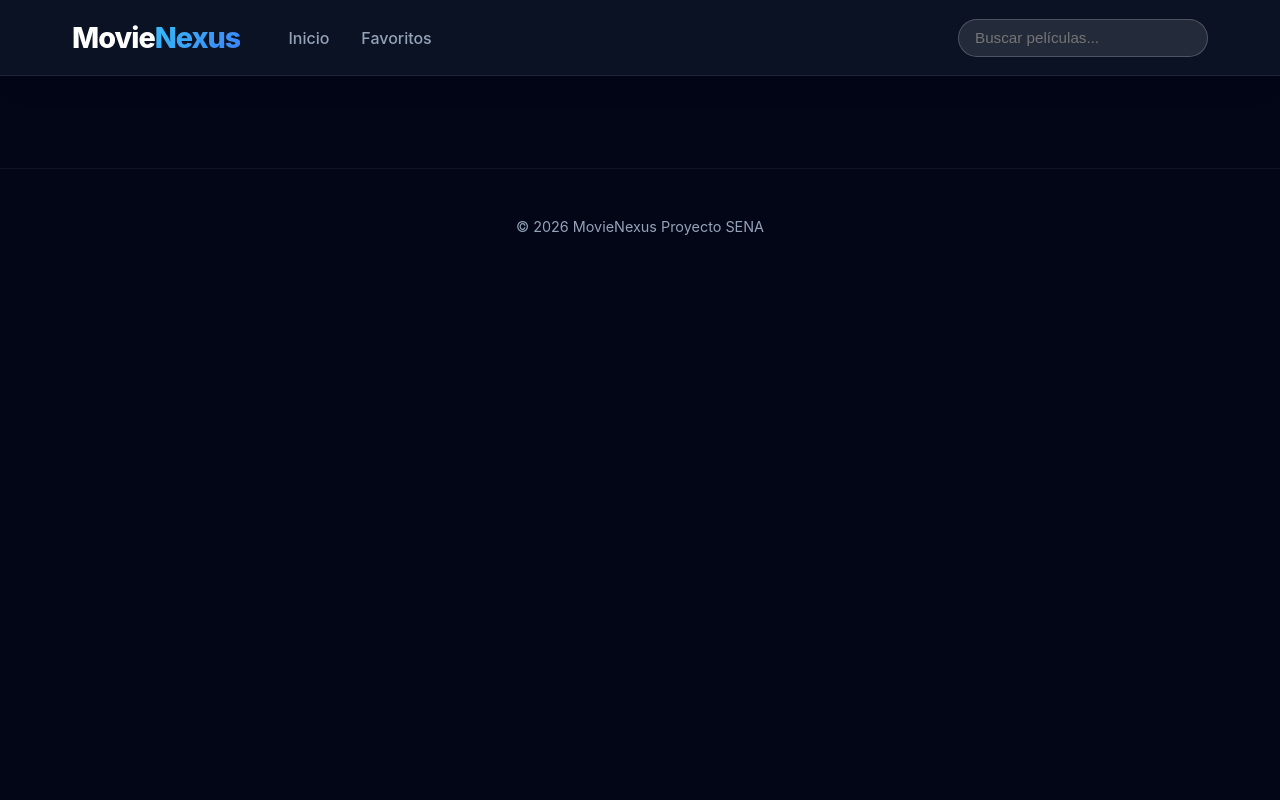
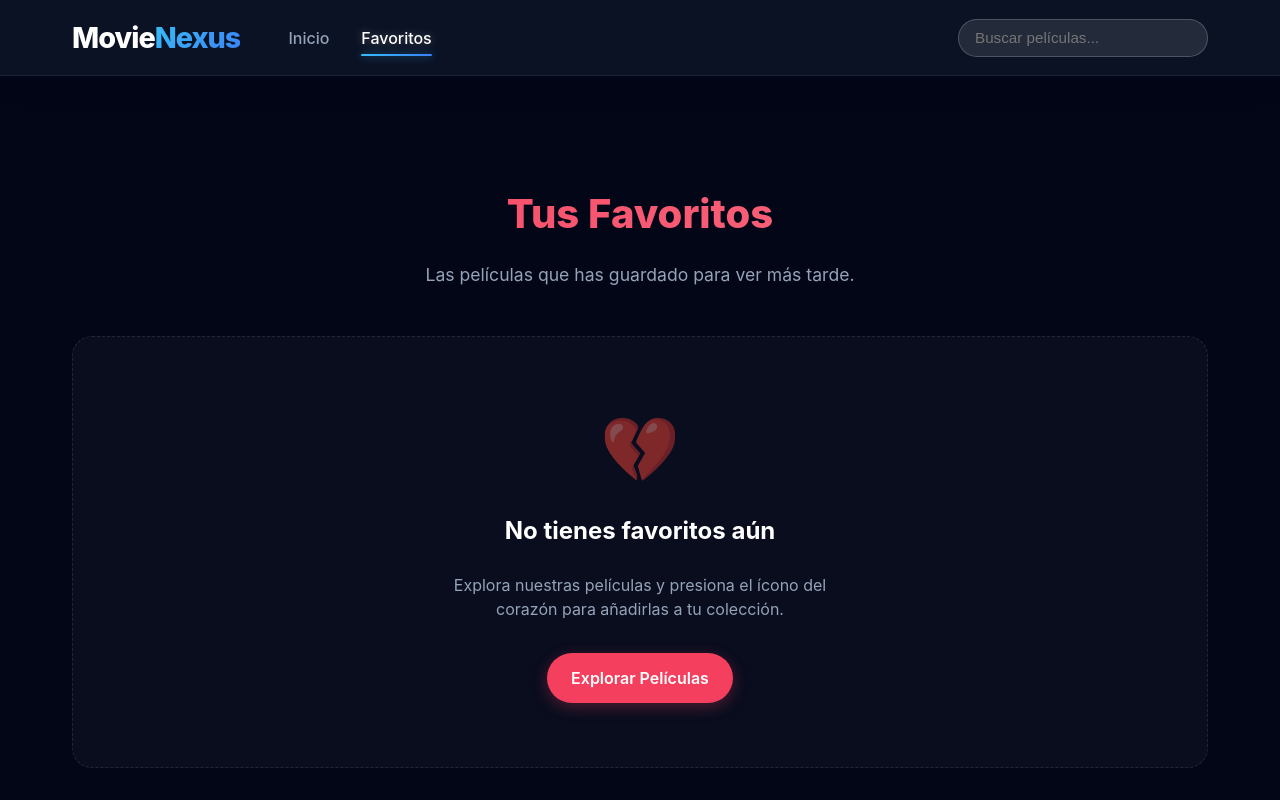
Before and after one commit to Diegosoprano777/MovieNexus, an Angular app: page /favorites in a window 1280 px wide. Before the commit this address led to /. Shown: the top 800 px of the page. Built offline with nearby package versions, Linux system fonts and the light colour scheme.

Commit message:
feat: implementar sistema de favoritos con signals y localstorage

```diff
--- a/src/app/app.routes.ts
+++ b/src/app/app.routes.ts
@@ -8,5 +8,9 @@ export const routes: Routes = [
   {
     path: 'movie/:id',
     loadComponent: () => import('./features/movie-details/movie-details').then(m => m.MovieDetails)
+  },
+  {
+    path: 'favorites',
+    loadComponent: () => import('./features/favorites/favorites').then(m => m.FavoritesComponent)
   }
 ];
--- /dev/null
+++ b/src/app/core/services/favorites.service.ts
@@ -0,0 +1,54 @@
+import { Injectable, signal, effect, PLATFORM_ID, inject } from '@angular/core';
+import { isPlatformBrowser } from '@angular/common';
+import { Movie } from '../models/movie.model';
+
+@Injectable({
+  providedIn: 'root'
+})
+export class FavoritesService {
+  private platformId = inject(PLATFORM_ID);
+
+  // Nuestra Signal que guarda la lista de películas
+  public favorites = signal<Movie[]>(this.loadFavorites());
+
+  constructor() {
+    // Cada vez que cambie la signal, la guardamos en localStorage automáticamente
+    effect(() => {
+      if (isPlatformBrowser(this.platformId)) {
+        localStorage.setItem('movie_favorites', JSON.stringify(this.favorites()));
+      }
+    });
+  }
+
+  // Cargar favoritos del local storage al iniciar
+  private loadFavorites(): Movie[] {
+    if (isPlatformBrowser(this.platformId)) {
+      const stored = localStorage.getItem('movie_favorites');
+      if (stored) {
+        try {
+          return JSON.parse(stored);
+        } catch (e) {
+          return [];
+        }
+      }
+    }
+    return [];
+  }
+
+  // Comprobar si una película es favorita
+  isFavorite(movieId: number): boolean {
+    return this.favorites().some(m => m.id === movieId);
+  }
+
+  // Agregar o quitar de favoritos
+  toggleFavorite(movie: Movie): void {
+    const currentFavs = this.favorites();
+    if (this.isFavorite(movie.id)) {
+      // Eliminar
+      this.favorites.set(currentFavs.filter(m => m.id !== movie.id));
+    } else {
+      // Agregar
+      this.favorites.set([...currentFavs, movie]);
+    }
+  }
+}
--- /dev/null
+++ b/src/app/features/favorites/favorites.css
@@ -0,0 +1,83 @@
+.favorites-container {
+  max-width: 1200px;
+  margin: 0 auto;
+  padding: 3rem 2rem;
+  min-height: 80vh;
+}
+
+.header-section {
+  margin-bottom: 3rem;
+  text-align: center;
+}
+
+.page-title {
+  font-size: 2.5rem;
+  font-weight: 800;
+  color: white;
+  margin-bottom: 0.5rem;
+  background: linear-gradient(135deg, #f43f5e 0%, #fb7185 100%);
+  -webkit-background-clip: text;
+  -webkit-text-fill-color: transparent;
+}
+
+.page-subtitle {
+  color: #94a3b8;
+  font-size: 1.1rem;
+}
+
+/* Empty State */
+.empty-state {
+  display: flex;
+  flex-direction: column;
+  align-items: center;
+  justify-content: center;
+  padding: 4rem 2rem;
+  background: rgba(255, 255, 255, 0.03);
+  border-radius: 20px;
+  border: 1px dashed rgba(255, 255, 255, 0.1);
+  text-align: center;
+  margin-top: 2rem;
+}
+
+.empty-icon {
+  font-size: 4rem;
+  margin-bottom: 1rem;
+  opacity: 0.5;
+}
+
+.empty-state h2 {
+  color: white;
+  font-size: 1.5rem;
+  margin-bottom: 0.5rem;
+}
+
+.empty-state p {
+  color: #94a3b8;
+  max-width: 400px;
+  margin-bottom: 2rem;
+}
+
+.explore-btn {
+  background: #f43f5e;
+  color: white;
+  padding: 0.8rem 1.5rem;
+  border-radius: 30px;
+  text-decoration: none;
+  font-weight: 600;
+  transition: all 0.3s ease;
+  box-shadow: 0 4px 15px rgba(244, 63, 94, 0.3);
+}
+
+.explore-btn:hover {
+  background: #e11d48;
+  transform: translateY(-2px);
+  box-shadow: 0 6px 20px rgba(244, 63, 94, 0.4);
+}
+
+/* Grid de Películas */
+.movies-grid {
+  display: grid;
+  grid-template-columns: repeat(auto-fill, minmax(200px, 1fr));
+  gap: 2rem;
+  justify-content: center;
+}
--- /dev/null
+++ b/src/app/features/favorites/favorites.html
@@ -0,0 +1,21 @@
+<div class="favorites-container">
+  <div class="header-section">
+    <h1 class="page-title">Tus Favoritos</h1>
+    <p class="page-subtitle">Las películas que has guardado para ver más tarde.</p>
+  </div>
+
+  @if (favorites().length === 0) {
+    <div class="empty-state">
+      <div class="empty-icon">💔</div>
+      <h2>No tienes favoritos aún</h2>
+      <p>Explora nuestras películas y presiona el ícono del corazón para añadirlas a tu colección.</p>
+      <a routerLink="/" class="explore-btn">Explorar Películas</a>
+    </div>
+  } @else {
+    <div class="movies-grid">
+      @for (movie of favorites(); track movie.id) {
+        <app-movie-card [movie]="movie"></app-movie-card>
+      }
+    </div>
+  }
+</div>
--- /dev/null
+++ b/src/app/features/favorites/favorites.ts
@@ -0,0 +1,19 @@
+import { Component, inject } from '@angular/core';
+import { CommonModule } from '@angular/common';
+import { RouterModule } from '@angular/router';
+import { MovieCard } from '../../shared/components/movie-card/movie-card';
+import { FavoritesService } from '../../core/services/favorites.service';
+
+@Component({
+  selector: 'app-favorites',
+  standalone: true,
+  imports: [CommonModule, RouterModule, MovieCard],
+  templateUrl: './favorites.html',
+  styleUrl: './favorites.css'
+})
+export class FavoritesComponent {
+  private favoritesService = inject(FavoritesService);
+
+  // Exponemos la signal a la plantilla
+  favorites = this.favoritesService.favorites;
+}
--- a/src/app/shared/components/movie-card/movie-card.css
+++ b/src/app/shared/components/movie-card/movie-card.css
@@ -1,7 +1,8 @@
 .movie-card {
   position: relative;
   width: 200px;
-  flex: 0 0 auto; /* Importante para que no se aplasten en el scroll horizontal */
+  flex: 0 0 auto;
+  /* Importante para que no se aplasten en el scroll horizontal */
   border-radius: 12px;
   overflow: hidden;
   transition: transform 0.3s ease, box-shadow 0.3s ease;
@@ -10,13 +11,15 @@
 }
 
 .movie-card:hover {
-  transform: scale(1.05); /* Efecto zoom al pasar el mouse */
+  transform: scale(1.05);
+  /* Efecto zoom al pasar el mouse */
   z-index: 10;
   box-shadow: 0 10px 20px rgba(0, 0, 0, 0.5);
 }
 
 .card-image-container {
-  aspect-ratio: 2 / 3; /* Proporción clásica de un póster de cine */
+  aspect-ratio: 2 / 3;
+  /* Proporción clásica de un póster de cine */
   width: 100%;
 }
 
@@ -33,9 +36,10 @@
   left: 0;
   right: 0;
   padding: 1rem;
-  background: linear-gradient(to top, rgba(0,0,0,0.9) 0%, transparent 100%);
+  background: linear-gradient(to top, rgba(0, 0, 0, 0.9) 0%, transparent 100%);
   color: white;
-  opacity: 0; /* Oculto por defecto */
+  opacity: 0;
+  /* Oculto por defecto */
   transition: opacity 0.3s ease;
 }
 
@@ -49,7 +53,8 @@
   margin-bottom: 0.25rem;
   white-space: nowrap;
   overflow: hidden;
-  text-overflow: ellipsis; /* Pone "..." si el texto es muy largo para caber */
+  text-overflow: ellipsis;
+  /* Pone "..." si el texto es muy largo para caber */
 }
 
 .movie-rating {
@@ -60,3 +65,58 @@
   font-weight: 600;
   color: #fbbf24;
 }
+
+.favorite-btn {
+  position: absolute;
+  top: 10px;
+  right: 10px;
+  background: rgba(0, 0, 0, 0.4);
+  backdrop-filter: blur(4px);
+  -webkit-backdrop-filter: blur(4px);
+  border: none;
+  border-radius: 50%;
+  width: 35px;
+  height: 35px;
+  display: flex;
+  align-items: center;
+  justify-content: center;
+  cursor: pointer;
+  z-index: 20;
+  transition: all 0.3s cubic-bezier(0.175, 0.885, 0.32, 1.275);
+}
+
+.favorite-btn svg {
+  width: 20px;
+  height: 20px;
+  transition: all 0.3s ease;
+  fill: transparent;
+  stroke: rgba(255, 255, 255, 0.8);
+  stroke-width: 2px;
+}
+
+.favorite-btn:hover {
+  background: rgba(0, 0, 0, 0.6);
+  transform: scale(1.1);
+}
+
+.favorite-btn:hover svg {
+  stroke: white;
+}
+
+.favorite-btn.active {
+  background: rgba(0, 0, 0, 0.5);
+}
+
+.favorite-btn.active svg {
+  fill: #ef4444; /* Rojo vibrante */
+  stroke: #ef4444;
+  animation: heartbeat 0.4s ease-in-out;
+}
+
+@keyframes heartbeat {
+  0% { transform: scale(1); }
+  25% { transform: scale(1.3); }
+  50% { transform: scale(1); }
+  75% { transform: scale(1.3); }
+  100% { transform: scale(1); }
+}
--- a/src/app/shared/components/movie-card/movie-card.html
+++ b/src/app/shared/components/movie-card/movie-card.html
@@ -1,4 +1,16 @@
 <div class="movie-card" [routerLink]="['/movie', movie.id]" style="cursor: pointer;">
+  <!-- Favorite Button -->
+  <button
+    class="favorite-btn"
+    [class.active]="isFavorite()"
+    (click)="toggleFavorite($event)"
+    aria-label="Toggle Favorite"
+  >
+    <svg xmlns="http://www.w3.org/2000/svg" viewBox="0 0 24 24">
+      <path d="M11.645 20.91l-.007-.003-.022-.012a15.247 15.247 0 01-.383-.218 25.18 25.18 0 01-4.244-3.17C4.688 15.36 2.25 12.174 2.25 8.25 2.25 5.322 4.714 3 7.688 3A5.5 5.5 0 0112 5.052 5.5 5.5 0 0116.313 3c2.973 0 5.437 2.322 5.437 5.25 0 3.925-2.438 7.111-4.739 9.256a25.175 25.175 0 01-4.244 3.17 15.247 15.247 0 01-.383.219l-.022.012-.007.004-.003.001a.752.752 0 01-.704 0l-.003-.001z" />
+    </svg>
+  </button>
+
   <div class="card-image-container">
     <img
       [src]="posterUrl"
--- a/src/app/shared/components/movie-card/movie-card.ts
+++ b/src/app/shared/components/movie-card/movie-card.ts
@@ -1,7 +1,8 @@
-import { Component, Input } from '@angular/core';
+import { Component, Input, inject } from '@angular/core';
 import { CommonModule } from '@angular/common';
 import { RouterModule } from '@angular/router';
 import { Movie } from '../../../core/models/movie.model';
+import { FavoritesService } from '../../../core/services/favorites.service';
 
 @Component({
   selector: 'app-movie-card',
@@ -14,10 +15,22 @@ export class MovieCard {
   // Obligamos a que el componente padre SIEMPRE pase una película
   @Input({ required: true }) movie!: Movie;
 
+  private favoritesService = inject(FavoritesService);
+
   // Getter para construir la URL completa de la imagen de TMDB
   get posterUrl() {
     return this.movie.poster_path
       ? `https://image.tmdb.org/t/p/w500${this.movie.poster_path}`
       : 'assets/no-poster.png'; // Fallback por si no hay imagen
   }
+
+  isFavorite(): boolean {
+    return this.favoritesService.isFavorite(this.movie.id);
+  }
+
+  toggleFavorite(event: Event): void {
+    event.stopPropagation(); // Evita que se dispare el routerLink de la tarjeta
+    event.preventDefault();
+    this.favoritesService.toggleFavorite(this.movie);
+  }
 }
```
